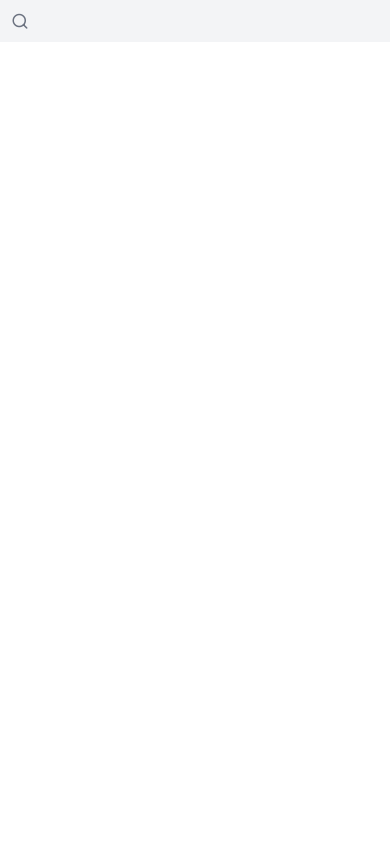
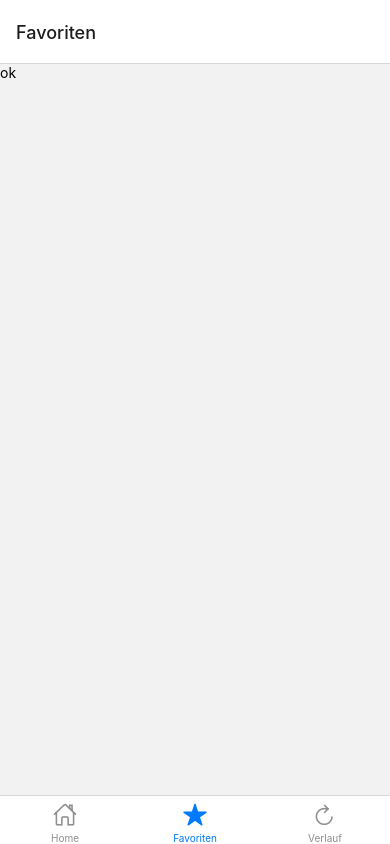
Before and after one commit to PlatzerT/mealfix, a React Native app: screen /Favoriten in a window 390 px wide. Built offline with nearby package versions, Linux system fonts and the light colour scheme.

Commit message:
implemented navbar

```diff
--- a/App.tsx
+++ b/App.tsx
@@ -1,12 +1,41 @@
-import { Text, View } from "react-native";
+import { createBottomTabNavigator } from "@react-navigation/bottom-tabs";
+import { NavigationContainer } from "@react-navigation/native";
+import { createNativeStackNavigator } from "@react-navigation/native-stack";
+import Icon from "react-native-vector-icons/Ionicons";
+import FavoritesScreen from "./src/screens/favorites";
+import HistoryScreen from "./src/screens/history";
 import HomeScreen from "./src/screens/home";
-import { StyledText } from "./src/styles/globals";
+
+const Tab = createBottomTabNavigator();
 
 export default function App() {
   return (
-    <View>
-      {/* Navigation goes here */}
-      <HomeScreen />
-    </View>
+    <NavigationContainer>
+      <Tab.Navigator
+        screenOptions={({ route }) => ({
+          tabBarIcon(props) {
+            let iconName;
+            if (route.name === "Home") {
+              iconName = props.focused ? "ios-home" : "ios-home-outline";
+            } else if (route.name === "Favoriten") {
+              iconName = props.focused ? "ios-star" : "ios-star-outline";
+            } else if (route.name === "Verlauf") {
+              iconName = props.focused ? "ios-refresh" : "ios-refresh-outline";
+            }
+            return (
+              <Icon
+                name={iconName || ""}
+                size={props.size}
+                color={props.color}
+              />
+            );
+          },
+        })}
+      >
+        <Tab.Screen name='Home' component={HomeScreen} />
+        <Tab.Screen name='Favoriten' component={FavoritesScreen} />
+        <Tab.Screen name='Verlauf' component={HistoryScreen} />
+      </Tab.Navigator>
+    </NavigationContainer>
   );
 }
--- a/package.json
+++ b/package.json
@@ -9,6 +9,9 @@
     "web": "expo start --web"
   },
   "dependencies": {
+    "@react-navigation/bottom-tabs": "^6.4.0",
+    "@react-navigation/native": "^6.0.13",
+    "@react-navigation/native-stack": "^6.9.1",
     "babel-preset-expo": "^9.2.0",
     "expo": "~46.0.13",
     "expo-status-bar": "~1.4.0",
--- /dev/null
+++ b/src/screens/favorites/index.tsx
@@ -0,0 +1,14 @@
+import React, { useState } from "react";
+import { Text } from "react-native";
+import { StyledSafeAreaView, StyledView } from "../../styles/globals";
+
+export default function FavoritesScreen() {
+  return (
+    <StyledView>
+      <StyledSafeAreaView />
+      <StyledView className='h-full px-4'>
+        <Text>ok</Text>
+      </StyledView>
+    </StyledView>
+  );
+}
--- /dev/null
+++ b/src/screens/history/index.tsx
@@ -0,0 +1,14 @@
+import React from "react";
+import { Text } from "react-native";
+import { StyledSafeAreaView, StyledView } from "../../styles/globals";
+
+export default function HistoryScreen() {
+  return (
+    <StyledView>
+      <StyledSafeAreaView />
+      <StyledView className='h-full px-4'>
+        <Text>Verlauf</Text>
+      </StyledView>
+    </StyledView>
+  );
+}
```
Also changed, not shown: 2 other files (tests, documents, lock files or other folders).
